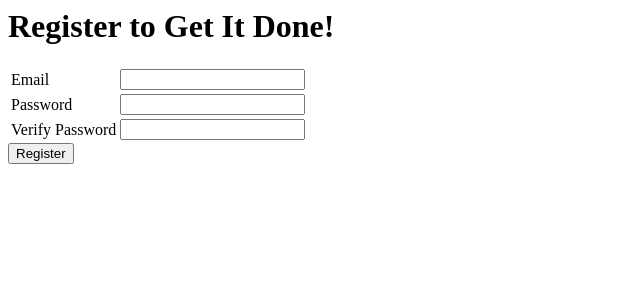
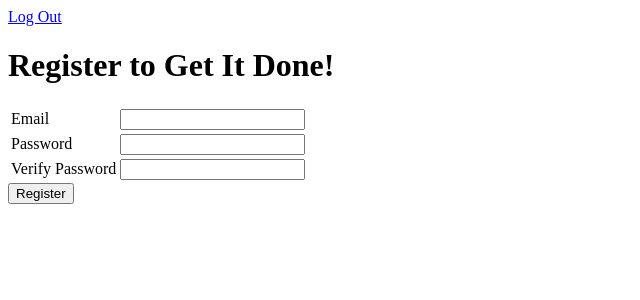
Before and after one commit to ctam91/get-it-done, a Flask app: page /register in a window 1280 px wide. Shown: the top 300 px of the page, without its empty margins (0-640 px from the left). Run offline with Flask 2, Linux system fonts and the light colour scheme.

Commit message:
add logout

```diff
--- a/templates/base.html
+++ b/templates/base.html
@@ -4,7 +4,9 @@
         <title>{{title}}</title>
     </head>
 <body>
-
+    <div>
+        <a href="/logout">Log Out</a>
+    </div>
     {% block content %}
     {% endblock %}
 
```
